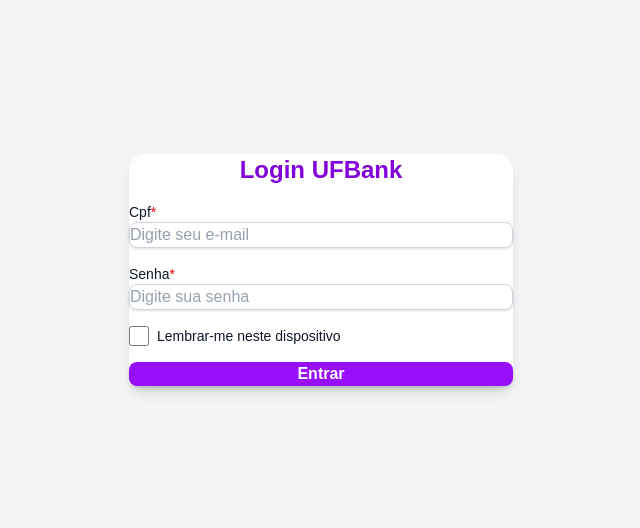
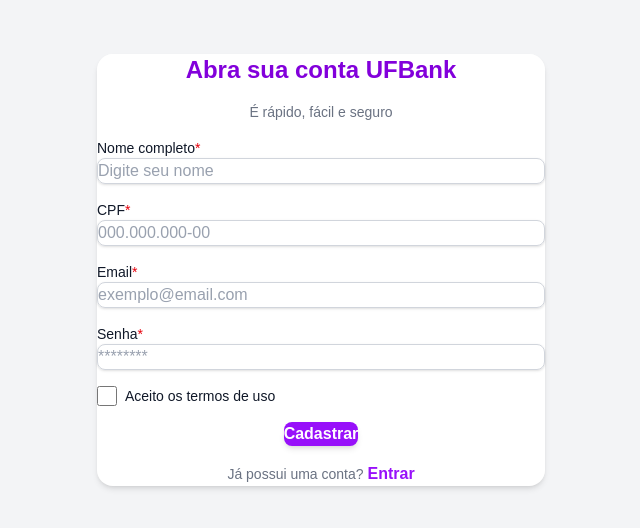
Before and after one commit to costagguilherme/ufbank-matc84, a Next.js app: page / in a window 1280 px wide. Shown: the part 130-658 px from the top of the page, without its empty margins (319-959 px from the left). Built offline with nearby package versions, Linux system fonts and the light colour scheme.

Commit message:
mais ajustes de estilização e criação dos templates

```diff
--- a/src/app/page.tsx
+++ b/src/app/page.tsx
@@ -1,36 +1,13 @@
 "use client";
 
-// import { useState } from "react";
-// import Button from "../components/atoms/Button";
-// import Input from "../components/atoms/Input";
-// import FormCheckbox from "../components/molecules/FormCheckbox";
-// import Label from "../components/atoms/Label";
-import RegistrationForm from "../components/organism/RegistrationForm";
-import LoginForm from "../components/organism/LoginForm";
+import { LoginTemplate } from "../components/templates/LoginTemplate";
+import { RegistrationTemplate } from "../components/templates/RegistrationTemplate";
 
 export default function Home() {
 
-  // Código de alguém abaixo (comentei para deixar apenas o formulário de cadastro na página)
-
-  // const [text, setText] = useState("");
-  // const [aceite, setAceite] = useState(false);
-
-  // const getClick = () => {
-  //   alert(`texto: ${text} | termos: ${aceite}`);
-  // };
-
   return (
-    // <div className="flex justify-center mt-12">
-    //   <label className="block text-sm font-medium text-gray-800">
-    //       Digite algo
-    //       <div className="mt-1">
-    //         <Input value={text} onChange={setText} placeholder="Digite algo aqq" />
-    //       </div>
-    //     </label>
-    // </div>
-
     <div className="min-h-screen bg-gray-100 flex items-center justify-center p-4">
-      <LoginForm/>
+      <RegistrationTemplate/>
     </div>
 
   );
--- a/src/components/atoms/Input.tsx
+++ b/src/components/atoms/Input.tsx
@@ -6,7 +6,7 @@ interface InputProps {
   required?: boolean;
 }
 
-export default function Input({ value, onChange, placeholder, type = "text", required = false}: InputProps) {
+export default function Input({ value, onChange, placeholder, type = "text", required = true}: InputProps) {
   return (
     <input
       type={type}
--- a/src/components/molecules/FormCheckbox.tsx
+++ b/src/components/molecules/FormCheckbox.tsx
@@ -22,23 +22,15 @@ export default function FormCheckbox({
   id,
   className,
 }: FormCheckboxProps) {
-  // Gera um ID único se não for fornecido
-  const checkboxId = id || `checkbox-${crypto.randomUUID()}`;
 
   return (
     <div className={`flex items-center gap-2 ${className ?? ""}`}>
       <Checkbox
-        id={checkboxId}
         checked={checked}
         onChange={onChange}
         disabled={disabled}
       />
-      <Label
-        htmlFor={checkboxId}
-        text={label}
-        required={required}
-        className={disabled ? "opacity-60 cursor-not-allowed" : "cursor-pointer"}
-      />
+      <Label text={label} className="text-sm text-gray-700" />
     </div>
   );
 }
--- a/src/components/molecules/FormField.tsx
+++ b/src/components/molecules/FormField.tsx
@@ -14,7 +14,6 @@ type FormFieldProps = {
   error?: string | null;
   hint?: string | null;
   className?: string;
-  // id?: string;
 };
 
 export default function FormField({
@@ -23,22 +22,19 @@ export default function FormField({
   onChange,
   placeholder,
   type = "text",
-  required = false,
+  required = true,
   error = null,
   hint = null,
   className,
 }: FormFieldProps) {
 
-    // Permitiria gerar um ID caso nenhum fosse informado
-  // const inputId = id || `input-${crypto.randomUUID()}`;
-
   return (
     <div className={`mb-4 ${className ?? ""}`}>
       <Label
-        // htmlFor={inputId} // O atomo Input ainda nao usa id, mas isso mostra a intencao do pareamento
         text={label}
         required={required}
       />
+
       <Input
         value={value}
         onChange={onChange}
--- a/src/components/organism/LoginForm.tsx
+++ b/src/components/organism/LoginForm.tsx
@@ -18,15 +18,18 @@ export default function LoginForm() {
   return (
     <form
       onSubmit={handleSubmit}
-      className="flex flex-col gap-4 w-full max-w-sm mx-auto p-8 bg-white rounded-2xl shadow-lg"
+      className="flex flex-col gap-4 bg-white p-8 rounded-2xl shadow-md w-full max-w-md mx-auto"
     >
-      <h2 className="text-2xl font-semibold text-center text-purple-700">
+      <h2 className="text-2xl font-semibold text-center text-purple-700 mb-2">
         Login UFBank
       </h2>
+      <h3 className="text-sm text-center text-gray-500 font-light mt-1">
+        É rápido, fácil e seguro
+      </h3>
 
       {/* Campo de E-mail */}
       <FormField
-        label="Cpf"
+        label="CPF"
         type="cpf"
         placeholder="Digite seu e-mail"
         required
@@ -51,8 +54,25 @@ export default function LoginForm() {
         onChange={setRemember}
       />
 
-      {/* Botão de envio */}
-      <Button type="submit" label="Entrar" />
+      <div className="flex justify-center">
+        <Button
+          type="submit"
+          label="Entrar"
+          onClick={() => { alert('fazendo login') }}
+        />
+      </div>
+
+      <div className="flex flex-col items-center gap-2 mt-4">
+        <span className="text-gray-500 text-sm">
+          Não possui uma conta?{" "}
+          <a
+            href="/login"
+            className="text-purple-600 font-semibold text-base hover:text-purple-700 transition-colors"
+          >
+            Cadastra-se
+          </a>
+        </span>
+      </div>
     </form>
   );
 }
--- a/src/components/organism/RegistrationForm.tsx
+++ b/src/components/organism/RegistrationForm.tsx
@@ -4,7 +4,7 @@ import { useState } from "react";
 import FormField from "../molecules/FormField";
 import FormCheckbox from "../molecules/FormCheckbox";
 import Button from "../atoms/Button";
-import formFields from "@/src/app/data/formFIelds";
+import formFields from "@/src/app/data/registerFormFields";
 
 export default function RegistrationForm() {
   const [formData, setFormData] = useState({
@@ -12,26 +12,30 @@ export default function RegistrationForm() {
     cpf: "",
     email: "",
     senha: "",
-    termos: false,
+    acceptTerms: false,
   });
 
-  const handleChange = (field: string, value: string | boolean) => {
+  function handleChange(field: string, value: string | boolean) {
     setFormData((prev) => ({ ...prev, [field]: value }));
-  };
+  }
 
-  const handleSubmit = (e: React.FormEvent) => {
+  function handleSubmit(e: React.FormEvent) {
     e.preventDefault();
     console.log("Dados do cadastro:", formData);
-  };
+  }
 
   return (
     <form
       onSubmit={handleSubmit}
       className="flex flex-col gap-4 bg-white p-8 rounded-2xl shadow-md w-full max-w-md mx-auto"
     >
+
       <h2 className="text-2xl font-semibold text-center text-purple-700 mb-2">
-        Cadastro de Usuário
+        Abra sua conta UFBank
       </h2>
+      <h3 className="text-sm text-center text-gray-500 font-light mt-1">
+        É rápido, fácil e seguro
+      </h3>
 
       {formFields.map((field) => (
         <FormField
@@ -47,11 +51,36 @@ export default function RegistrationForm() {
 
       <FormCheckbox
         label="Aceito os termos de uso"
-        checked={formData.termos}
-        onChange={(value) => handleChange("termos", value)}
+        checked={formData.acceptTerms}
+        onChange={(checked) => setFormData({ ...formData, acceptTerms: checked })}
       />
 
-      <Button type="submit" label="Cadastrar" />
+      <div className="flex justify-center">
+        <Button
+          type="submit"
+          label="Cadastrar"
+          onClick={() => {
+            if (!formData.acceptTerms) {
+              alert("Você precisa aceitar os termos para continuar.");
+              return;
+            }
+            console.log("Dados enviados:", formData);
+            alert("Botão de cadastro clicado!");
+          }}
+        />
+      </div>
+
+      <div className="flex flex-col items-center gap-2 mt-4">
+        <span className="text-gray-500 text-sm">
+          Já possui uma conta?{" "}
+          <a
+            href="/login"
+            className="text-purple-600 font-semibold text-base hover:text-purple-700 transition-colors"
+          >
+            Entrar
+          </a>
+        </span>
+      </div>
     </form>
   );
 }
--- /dev/null
+++ b/src/components/templates/LoginTemplate.tsx
@@ -0,0 +1,9 @@
+import LoginForm from "../organism/LoginForm";
+
+export function LoginTemplate() {
+  return (
+    <div className="w-full max-w-md bg-white rounded-2xl">
+      <LoginForm />
+    </div>
+  );
+}
--- /dev/null
+++ b/src/components/templates/RegistrationTemplate.tsx
@@ -0,0 +1,9 @@
+import RegistrationForm from "../organism/RegistrationForm";
+
+export function RegistrationTemplate() {
+  return (
+    <div className="w-full max-w-md bg-white rounded-2xl">
+      <RegistrationForm />
+    </div>
+  );
+}
```
Also changed, not shown: src/app/data/registerFormFields.ts (renamed from src/app/data/formFIelds.ts).
